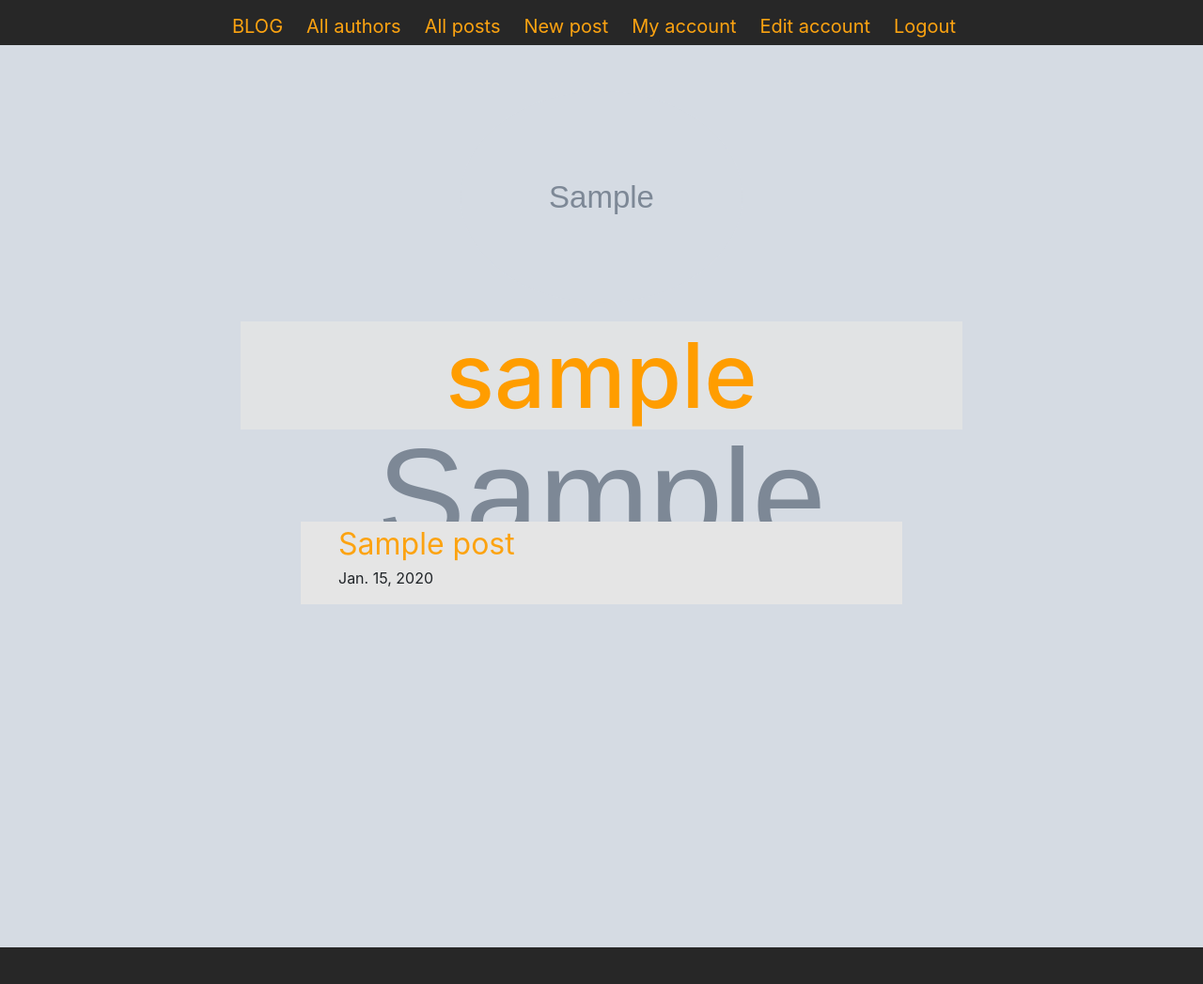
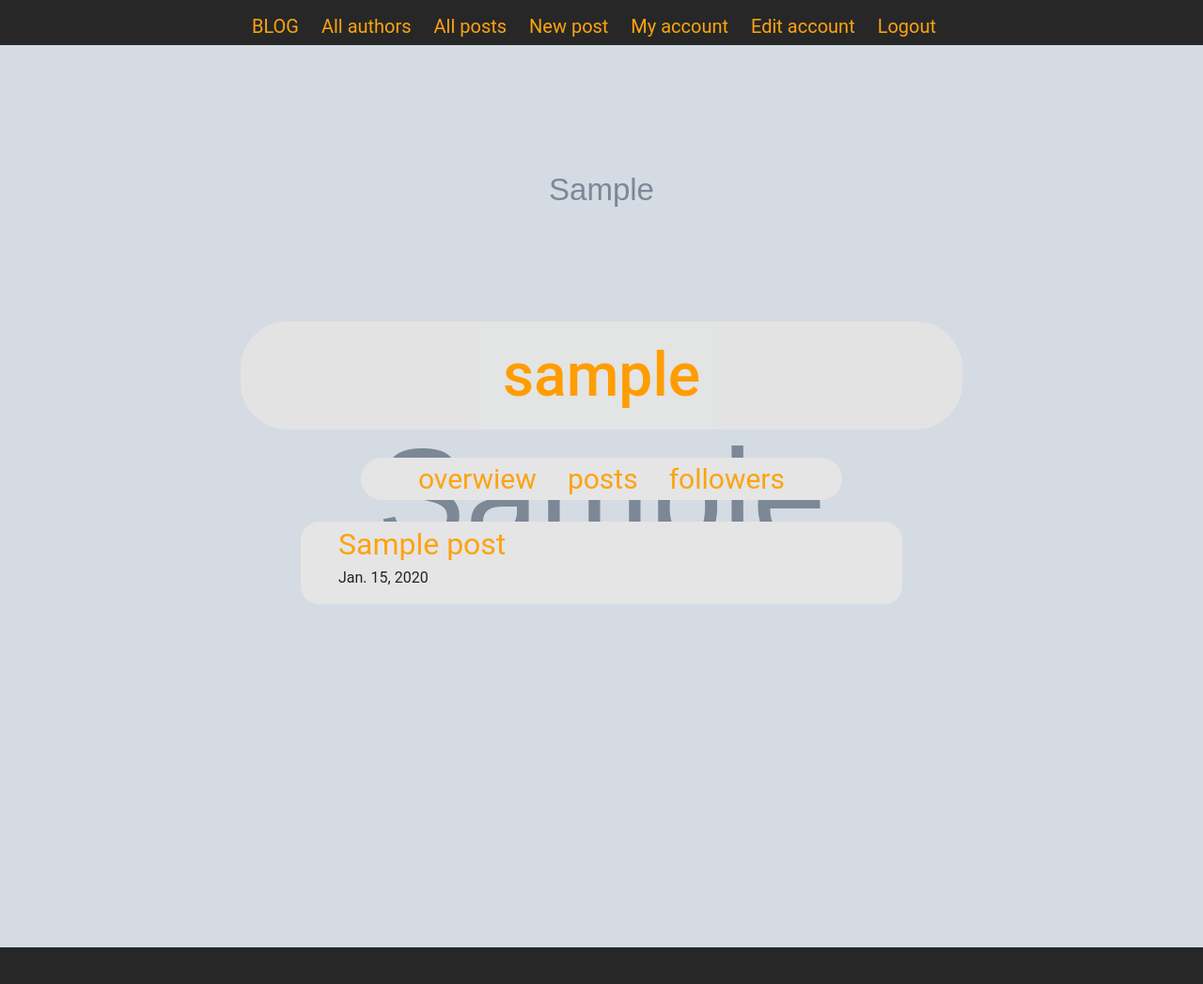
Before and after one commit to Chudopal/django_orange_blog, a Django app: page /feed/posts/1 in a window 1280 px wide. Shown: the top 1047 px of the page at 94% size. Run offline with Django 3.2, Linux system fonts and the light colour scheme; a user stored in the database is signed in; tables that the repository leaves empty hold one stand-in row (values such as "Sample post"); grey boxes marked "Sample" are stand-in pictures; some libraries are stand-ins or nearby versions.

Commit message:
added properties

```diff
--- a/feed/templates/feed/my_account.html
+++ b/feed/templates/feed/my_account.html
@@ -9,11 +9,11 @@
 </h1>
 <h1 class='title-back'> back </h1>
 
-<div class="proporties">
+<div class="properties">
 
-    <a>overwiew</a>
-    <a>posts</a>
-    <a>followers</a>
+    <a class="overwiew">overwiew</a>
+    <a class="posts">posts</a>
+    <a class="followers">followers</a>
 
 </div>
 
@@ -21,7 +21,7 @@
 <img src="{{ profile.picture.url }}" class="image"/>
 
 
-<div class="account-posts">
+<div class="account-posts ">
     {% if profile.posts.all %}
 
         <ul >
--- a/static/feed/css/styles.css
+++ b/static/feed/css/styles.css
@@ -3,10 +3,12 @@
   background-color: rgb(39, 39, 39);
   color: rgb(252, 163, 17);
   text-align: center;
+  z-index: 5;
 }
 
 body {
   background: rgb(39, 39, 39);
+  font-family: 'Roboto', sans-serif;
 }
 
 a {
@@ -20,7 +22,7 @@ a:active {
  }
 
 .title{
-  font-size: 600%;
+  font-size: 400%;
   color: rgb(255, 157, 0);
   position: fixed;
   top: 32%;
@@ -28,6 +30,7 @@ a:active {
   text-align: center;
   width: 60%;
   z-index:3;
+  padding: 20px;
 }
 
 
@@ -41,7 +44,8 @@ a:active {
   text-align: center;
   width: 60%;
   z-index:2;
-  opacity: 80%;
+  opacity: 90%;
+  border-radius: 50px;
 }
 
 .image{
@@ -58,6 +62,8 @@ a:active {
   right: 25%;
   width: 50%;
   z-index:2;
+
+  border-radius: 20px;
 }
 
 .posts-name{
@@ -72,5 +78,30 @@ a:active {
 .avatar{
   width: 300px;
   position: relative;
-  top: -360px;
+  top: -350px;
 }
+
+.properties{
+  color: rgb(252, 163, 17);
+  background-color: rgb(229, 229, 229);
+  font-size: 30px;
+  text-align: center;
+  position: fixed;
+  top: 45.6%;
+  right: 30%;
+  width: 40%;
+  z-index:3;
+
+  border-radius: 50px;
+}
+
+.overwiew{
+  position: relative;
+  right: 5%;
+}
+
+
+.followers{
+  position: relative;
+  left: 5%;
+}
```
Also changed, not shown: blog/files/media/755910154051171.jpg (added), blog/files/media/J7PZEAdU8Jw.jpg (added), blog/files/media/avatars/J7PZEAdU8Jw_8fjjGxd.jpg (added), blog/files/media/avatars/J7PZEAdU8Jw_uOKrzXB.jpg (added), blog/files/media/avatars/SJWzzlDvNng.jpg (added), blog/files/media/avatars/thumb-1920-645433.jpg (added), blog/files/media/avatars/Снимок_экрана_от_2020-01-26_01-24-46.png (added), blog/files/media/orange_Eb6zU0H.jpg (added), blog/files/media/stanley-kubrick-explains-ending-of-2001-a-space-odyssey_2AyxZvk.jpg (added), blog/files/media/Снимок_экрана_от_2020-01-26_01-31-14.png (added).
